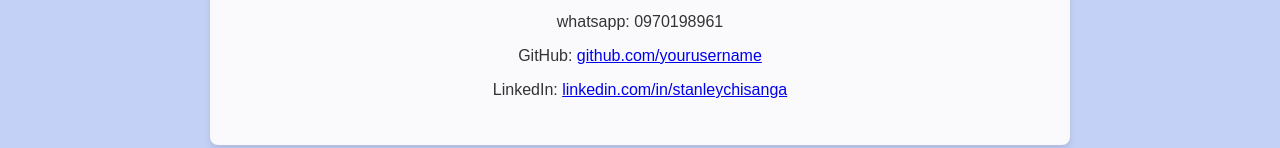
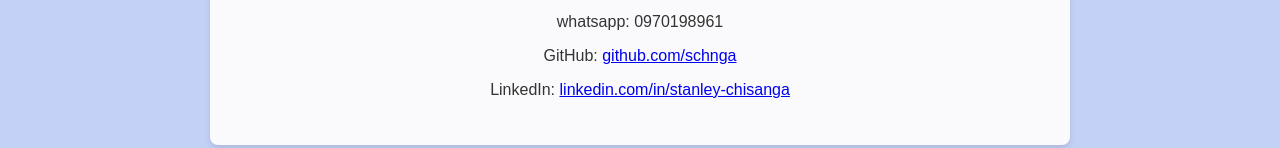
Before and after one commit to SCHNGA/my---portfolio, a plain HTML site: page index.html in a window 1280 px wide. Shown: the part 1272-1420 px from the top of the page. Drawn offline with Linux system fonts and the light colour scheme.

Commit message:
Update index.html

```diff
--- a/index.html
+++ b/index.html
@@ -54,8 +54,8 @@
         <h2>Contact</h2>
         <p>Email: chisangas370@gmail.com</p>
         <p>whatsapp: 0970198961</p>
-        <p>GitHub: <a href="https://github.com/schnga">github.com/yourusername</a></p>
-        <p>LinkedIn: <a href="https://linkedin.com/in/stanleychisanaga">linkedin.com/in/stanleychisanga</a></p>
+        <p>GitHub: <a href="https://github.com/schnga">github.com/schnga</a></p>
+        <p>LinkedIn: <a href="https://linkedin.com/in/stanley-chisanaga">linkedin.com/in/stanley-chisanga</a></p>
     </section>
 
     <footer>
```
